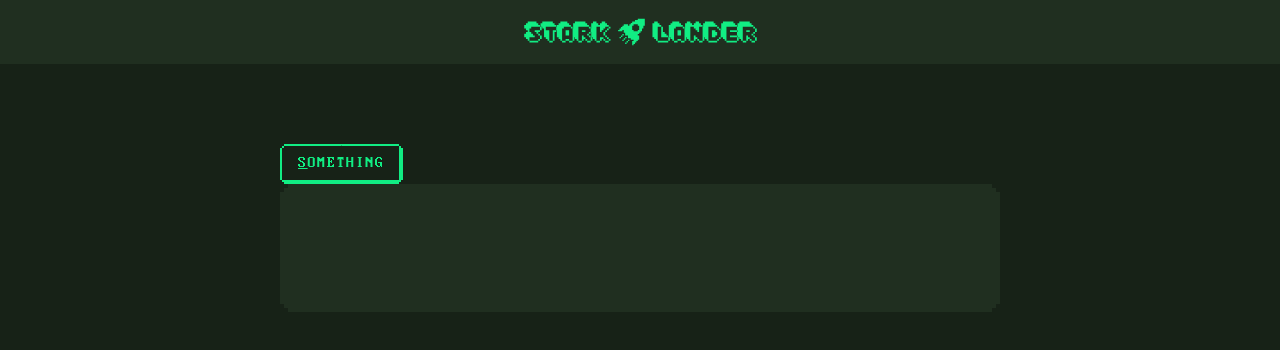
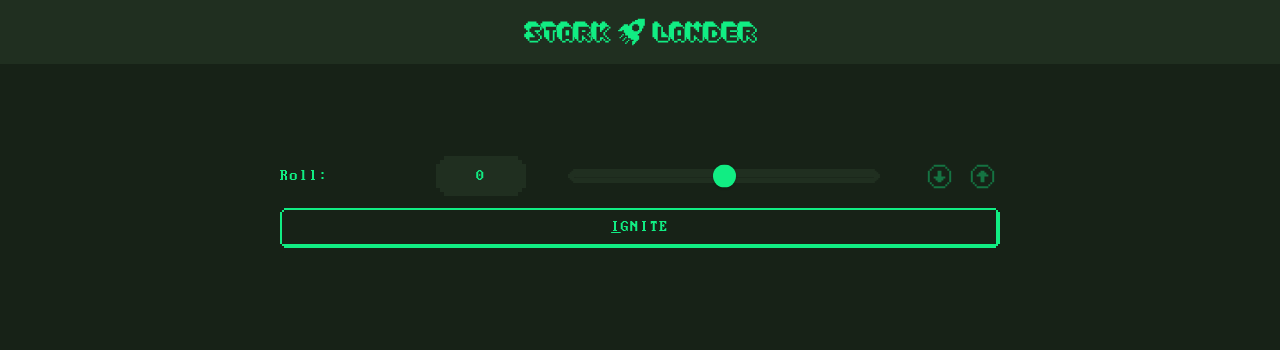
Before and after one commit to dojoengine/stark-lander, a React (Vite) app in the folder client/: page / in a window 1280 px wide. Shown: the top 350 px of the page. Built offline with nearby package versions, Linux system fonts and the light colour scheme.

Commit message:
got some nice buttons working

```diff
--- a/client/src/Body.tsx
+++ b/client/src/Body.tsx
@@ -1,12 +1,12 @@
 import Button from "./components/Button";
-import { Card, HStack } from "@chakra-ui/react";
+import Slider from "./components/Slider";
 
 function Body() {
 	return (
-		<div className="h-16 max-w-[720px] flex-1">
+		<div className=" max-w-[720px] flex-1">
 			{/* this is where u put all the main components */}
-			<Button>Something</Button>
-			<Card className="h-32 " variant={"pixelated"}></Card>
+			<Slider />
+			<Button w="full">Ignite</Button>
 		</div>
 	);
 }
--- /dev/null
+++ b/client/src/components/Slider.tsx
@@ -0,0 +1,81 @@
+import {
+	Slider as ChakraSlider,
+	SliderFilledTrack,
+	SliderTrack,
+	HStack,
+	Text,
+	Card,
+	SliderThumb,
+	Box,
+} from "@chakra-ui/react";
+import { ArrowEnclosed } from "./icons";
+import { useEffect, useState } from "react";
+
+function Slider() {
+	const [value, setValue] = useState(0);
+
+	useEffect(() => {
+		console.log("my value", value);
+	}, [value]);
+
+	const onDown = () => setValue(value - 1);
+
+	const onUp = () => setValue(value + 1);
+
+	return (
+		<HStack className="py-3 justify-between">
+			<Text width="120px">Roll:</Text>
+			<Card
+				variant={"pixelated"}
+				width={"90px"}
+				className="flex items-center justify-center h-[40px]"
+			>
+				{value}
+			</Card>
+			<ChakraSlider
+				aria-label="slider-ex-1"
+				defaultValue={0}
+				width="300px"
+				min={-180}
+				max={180}
+				value={value}
+				className="mx-3"
+				onChange={(value) => setValue(value)}
+			>
+				<SliderTrack>
+					<SliderFilledTrack />
+				</SliderTrack>
+				<SliderThumb />
+			</ChakraSlider>
+			<HStack>
+				<Box
+					cursor="pointer"
+					onClick={onDown}
+					color="neon.500"
+					_hover={{
+						color: "neon.300",
+					}}
+				>
+					<ArrowEnclosed
+						direction="down"
+						size="lg"
+						width="35px"
+						height="35px"
+					/>
+				</Box>
+				<Box
+					cursor="pointer"
+					onClick={onUp}
+					color="neon.500"
+					_hover={{
+						color: "neon.300",
+					}}
+				>
+					<ArrowEnclosed direction="up" size="lg" width="35px" height="35px" />
+				</Box>
+			</HStack>
+		</HStack>
+	);
+}
+
+export default Slider;
--- /dev/null
+++ b/client/src/components/icons/Arrow.tsx
@@ -0,0 +1,57 @@
+import { Icon, IconProps } from "../icons";
+
+type RotateType = {
+	[key: string]: string;
+};
+
+const rotate: RotateType = {
+	up: "rotate(90deg)",
+	down: "rotate(270deg)",
+	right: "rotate(180deg)",
+	left: "rotate(0deg)",
+};
+
+type StyleType = "line" | "outline" | "pixel";
+
+export interface ArrowProps {
+	direction?: string;
+	style?: StyleType;
+}
+
+export const Arrow = ({ direction, style, ...props }: ArrowProps & IconProps) => {
+	let path;
+	switch (style) {
+		case "pixel":
+			path = (
+				<path d="M20.7265 23.9998L20.7265 12L18.9088 12V14.0002L17.0911 14.0002L17.0911 16.0003H15.2734L15.2734 20.0006H17.0911L17.0911 21.9998H18.9088L18.9088 24L20.7265 23.9998Z" />
+			);
+			break;
+		case "outline":
+			path = (
+				<>
+					<path d="M16.8891 10.2226H14.6673V12.4444H16.8891V10.2226Z" />
+					<path d="M25.7774 12.4449V23.5555H19.1107V25.7773H27.9995V10.2218L19.1107 10.2218V12.4437L25.7774 12.4449Z" />
+					<path d="M16.8891 10.2226L19.1117 10.223V8L16.8887 8L16.8891 10.2226Z" />
+					<path d="M8.00049 16.8882L8.00049 19.1112H10.2235V16.8882H8.00049Z" />
+					<path d="M14.6673 12.4444L12.4452 12.4446V14.6665H14.6671L14.6673 12.4444Z" />
+					<path d="M16.8887 28H19.1117V25.777H16.8887V28Z" />
+					<path d="M14.6673 23.5548V25.7767L16.8887 25.777L16.8891 23.5548H14.6673Z" />
+					<path d="M12.4452 21.3334V23.5553L14.6673 23.5548L14.6671 21.3334H12.4452Z" />
+					<path d="M12.4452 14.6665L10.2238 14.6666L10.2235 16.8882L12.4457 16.8885L12.4452 14.6665Z" />
+					<path d="M10.2235 19.1112L10.2232 21.3332L12.4452 21.3334L12.445 19.1114L10.2235 19.1112Z" />
+				</>
+			);
+			break;
+		case "line":
+		default:
+			path = (
+				<path d="M9.91758 18.9131L9 17.9996L9.91354 17.086L15.7343 11.2652L16.6519 10.3477L18.479 12.1788L17.5655 13.0923L13.9517 16.7061H25.7065H27V19.2931H25.7065H13.9558L17.5695 22.9068L18.479 23.8204L16.6519 25.6515L15.7384 24.738L9.91758 18.9172V18.9131Z" />
+			);
+			break;
+	}
+	return (
+		<Icon transform={rotate[direction || "left"]} {...props}>
+			{path}
+		</Icon>
+	);
+};
--- /dev/null
+++ b/client/src/components/icons/ArrowEnclosed.tsx
@@ -0,0 +1,47 @@
+import { Icon, IconProps } from "../icons";
+
+type RotateType = {
+	[key: string]: string;
+};
+
+const rotate: RotateType = {
+	up: "rotate(0deg)",
+	down: "rotate(180deg)",
+	right: "rotate(90deg)",
+	left: "rotate(270deg)",
+};
+
+export interface ArrowEnclosedProps {
+	direction?: string;
+	variant?: "arrow" | "caret" | string;
+}
+
+export const ArrowEnclosed = ({
+	direction,
+	variant,
+	...props
+}: ArrowEnclosedProps & IconProps) => {
+	let path;
+	switch (variant) {
+		case "caret":
+			path = (
+				<path d="M-1.06561e-06 18C-1.50015e-06 27.9411 8.05887 36 18 36V36C27.9411 36 36 27.9411 36 18V18C36 8.05887 27.9411 -3.52265e-07 18 -7.86805e-07V-7.86805e-07C8.05887 -1.22135e-06 -6.31067e-07 8.05887 -1.06561e-06 18V18ZM24.2771 20.0916L20.0917 20.0916L20.0917 15.908L15.9292 15.908L15.9292 20.0916L11.7667 20.0916L11.7667 24.2541L7.58308 24.2541L7.58308 20.0916L11.7667 20.0916L11.7667 15.908L15.9292 15.908L15.9292 11.7455L20.0917 11.7455L20.0917 15.908L24.2771 15.908L24.2771 20.0916L28.4395 20.0916L28.4395 24.2541L24.277 24.2541L24.2771 20.0916Z" />
+			);
+			break;
+		case "arrow":
+		default:
+			path = (
+				<path
+					fillRule="evenodd"
+					clipRule="evenodd"
+					d="M6 23.9997L8.00008 23.9997L8.00008 12.0003L6 12.0003L6 23.9997ZM8.00008 12.0003L10.0002 12.0003L10.0002 10.0002L8.00008 10.0002L8.00008 12.0003ZM10.0002 10.0002L12.0003 10.0002L12.0003 8.00008L10.0002 8.00008L10.0002 10.0002ZM12.0003 8.00008L23.9997 8.00008L23.9997 6L12.0003 6L12.0003 8.00008ZM23.9997 8.00008L23.9997 10.0002L25.9998 10.0002L25.9998 8.00008L23.9997 8.00008ZM25.9998 10.0002L25.9998 12.0003L27.9999 12.0003L27.9999 10.0002L25.9998 10.0002ZM27.9999 12.0003L27.9999 23.9997L30 23.9997L30 12.0003L27.9999 12.0003ZM27.9999 23.9997L25.9998 23.9997L25.9998 25.9998L27.9999 25.9998L27.9999 23.9997ZM25.9998 25.9998L23.9997 25.9998L23.9997 27.9999L25.9998 27.9999L25.9998 25.9998ZM23.9997 27.9999L12.0003 27.9999L12.0003 30L23.9997 30L23.9997 27.9999ZM12.0003 27.9999L12.0003 25.9998L10.0002 25.9998L10.0002 27.9999L12.0003 27.9999ZM10.0002 25.9998L10.0002 23.9997L8.00008 23.9997L8.00008 25.9998L10.0002 25.9998ZM12.0003 18.0004L15.9994 18.0004L15.9994 23.9998L19.9994 23.9998L19.9994 18.0004L23.9995 18.0004L23.9995 16.0003L21.9994 16.0003L21.9994 14.0002L19.9993 14.0002L19.9993 12.0002L15.9993 12.0002L15.9993 14.0002L14.0001 14.0002L14.0001 16.0003L12 16.0003L12.0003 18.0004Z"
+				/>
+			);
+			break;
+	}
+	return (
+		<Icon transform={rotate[direction || "up"]} {...props}>
+			{path}
+		</Icon>
+	);
+};
--- /dev/null
+++ b/client/src/components/icons/ArrowInput.tsx
@@ -0,0 +1,49 @@
+import { Icon, IconProps } from ".";
+import { Box } from "@chakra-ui/react";
+
+type RotateType = {
+	[key: string]: string;
+};
+
+const rotate: RotateType = {
+	up: "rotate(0deg)",
+	down: "rotate(180deg)",
+	right: "rotate(90deg)",
+	left: "rotate(270deg)",
+};
+
+export interface ArrowInputProps {
+	direction?: string;
+	disabled?: boolean;
+}
+
+export const ArrowInput = ({
+	direction,
+	disabled,
+	...props
+}: ArrowInputProps & IconProps) => {
+	return (
+		<Icon
+			transform={rotate[direction || "up"]}
+			role="group"
+			pointerEvents={disabled ? "none" : "auto"}
+			{...props}
+		>
+			<>
+				<Box
+					as="path"
+					d="M12.4681 0.516602V3.51535H6.47065V6.5141H3.47189V12.5116H0.473145V24.5216H3.47189V30.5191H6.47065V33.5178H12.4681V36.5166H24.4781V33.5178H30.4756V30.5191H33.4744V24.5216H36.4731V12.5116H33.4744V6.5141H30.4756V3.51535H24.4781V0.516602H12.4681Z"
+					fill={disabled ? "neon.700" : "neon.600"}
+					_groupHover={{
+						fill: "neon.500",
+					}}
+				/>
+				<Box
+					as="path"
+					d="M9.47668 22.1602H12.058V19.5916H14.6266V17.0231H17.1951V14.4546H19.7508V17.0231H22.3193V19.5916H24.8878V22.1602H27.4692V19.5788H24.9007V17.0103H22.3321V14.4417H19.7636V11.8732H17.1823V14.4417H14.6137V17.0103H12.0452V19.5788H9.47668V22.1602Z"
+					fill={disabled ? "neon.500" : "neon.200"}
+				/>
+			</>
+		</Icon>
+	);
+};
--- /dev/null
+++ b/client/src/components/icons/index.tsx
@@ -0,0 +1,20 @@
+import { Icon as ChakraIcon, IconProps as ChakraIconProps } from "@chakra-ui/react";
+import { ThemingProps } from "@chakra-ui/styled-system";
+import React from "react";
+
+export interface IconProps extends ChakraIconProps, ThemingProps {}
+
+export const Icon = ({
+	children,
+	...rest
+}: { children: React.ReactElement<SVGPathElement> } & IconProps) => {
+	return (
+		<ChakraIcon viewBox="0 0 36 36" fill="currentColor" {...rest}>
+			{children}
+		</ChakraIcon>
+	);
+};
+
+export * from "./Arrow";
+export * from "./ArrowEnclosed";
+export * from "./ArrowInput";
--- a/client/src/theme/components/index.ts
+++ b/client/src/theme/components/index.ts
@@ -1,3 +1,5 @@
 export * from "./button";
 export * from "./card";
 export * from "./container";
+export * from "./slider";
+export * from "./input";
--- /dev/null
+++ b/client/src/theme/components/input.tsx
@@ -0,0 +1,25 @@
+import type { ComponentStyleConfig } from "@chakra-ui/theme";
+import { StyleFunctionProps } from "@chakra-ui/theme-tools";
+
+export const Input: ComponentStyleConfig = {
+	variants: {
+		primary: (props: StyleFunctionProps) => ({
+			field: {
+				px: "0",
+				color: "neon.200",
+				borderColor: "none",
+				bgColor: "transparent",
+				fontSize: "16px",
+				_placeholder: {
+					color: "neon.500",
+				},
+			},
+		}),
+		caret: (props: StyleFunctionProps) => ({
+			field: {},
+		}),
+	},
+	defaultProps: {
+		variant: "primary",
+	},
+};
--- /dev/null
+++ b/client/src/theme/components/slider.tsx
@@ -0,0 +1,40 @@
+import { cardPixelatedStyleOutset } from "../styles";
+
+import { sliderAnatomy } from "@chakra-ui/anatomy";
+import { createMultiStyleConfigHelpers } from "@chakra-ui/react";
+
+import { generatePixelBorderPath } from "../../utils/ui";
+
+const { definePartsStyle, defineMultiStyleConfig } = createMultiStyleConfigHelpers(
+	sliderAnatomy.keys
+);
+
+const baseStyle = definePartsStyle({
+	container: {
+		// this will style the Slider component
+	},
+	track: {
+		// this will style the SliderTrack component
+		height: "3px",
+		//...cardPixelatedStyle({radius:2}),
+		...cardPixelatedStyleOutset({ borderImageWidth: 6, color: "#202F20" }),
+	},
+	thumb: {
+		// this will style the SliderThumb component
+		height: "23px",
+		width: "23px",
+		bg: "neon.200",
+	},
+	filledTrack: {
+		// this will style the SliderFilledTrack component
+		bg: "neon.700",
+		height: "3px",
+		borderRadius: 0,
+		clipPath: `polygon(${generatePixelBorderPath(2, 2)})`,
+	},
+	mark: {
+		// this will style the SliderMark component
+	},
+});
+// export the base styles in the component theme
+export const Slider = defineMultiStyleConfig({ baseStyle });
```
Also changed, not shown: client/src/components/LandingPage.tsx (deleted).
